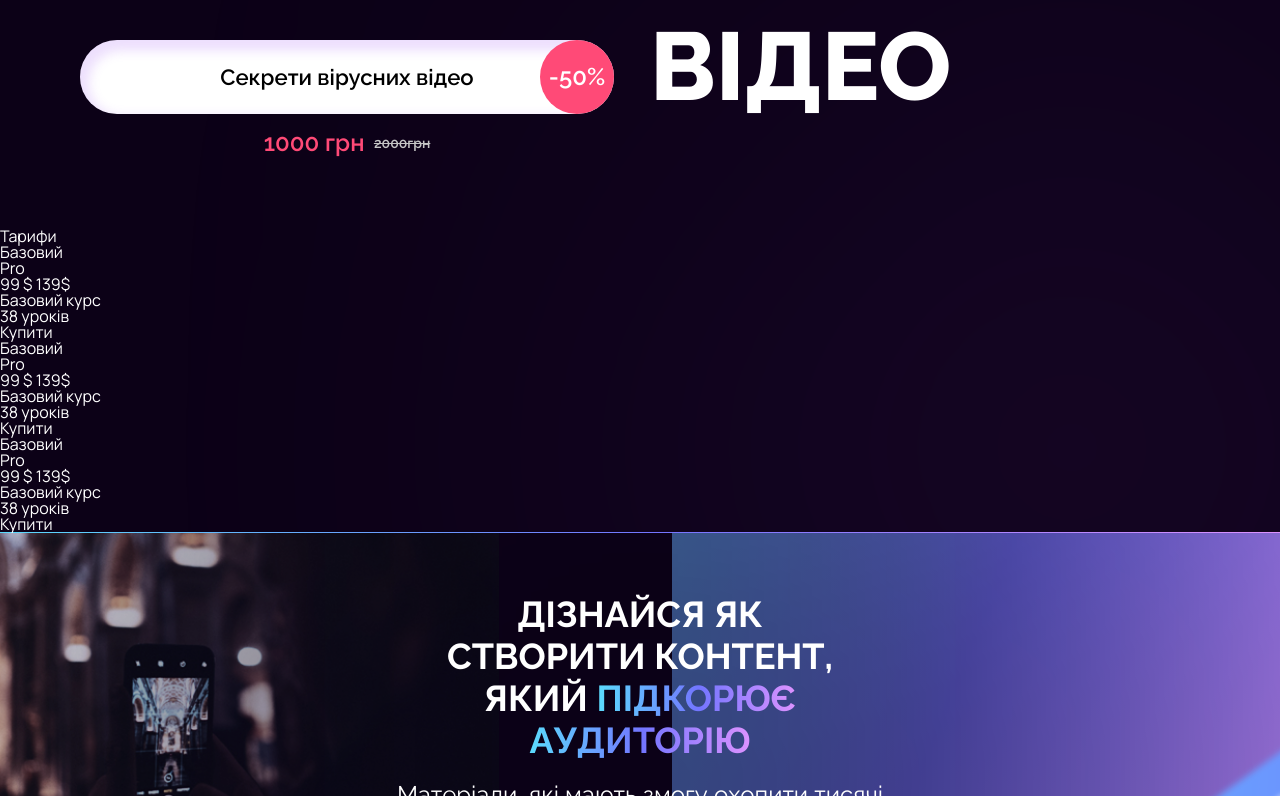
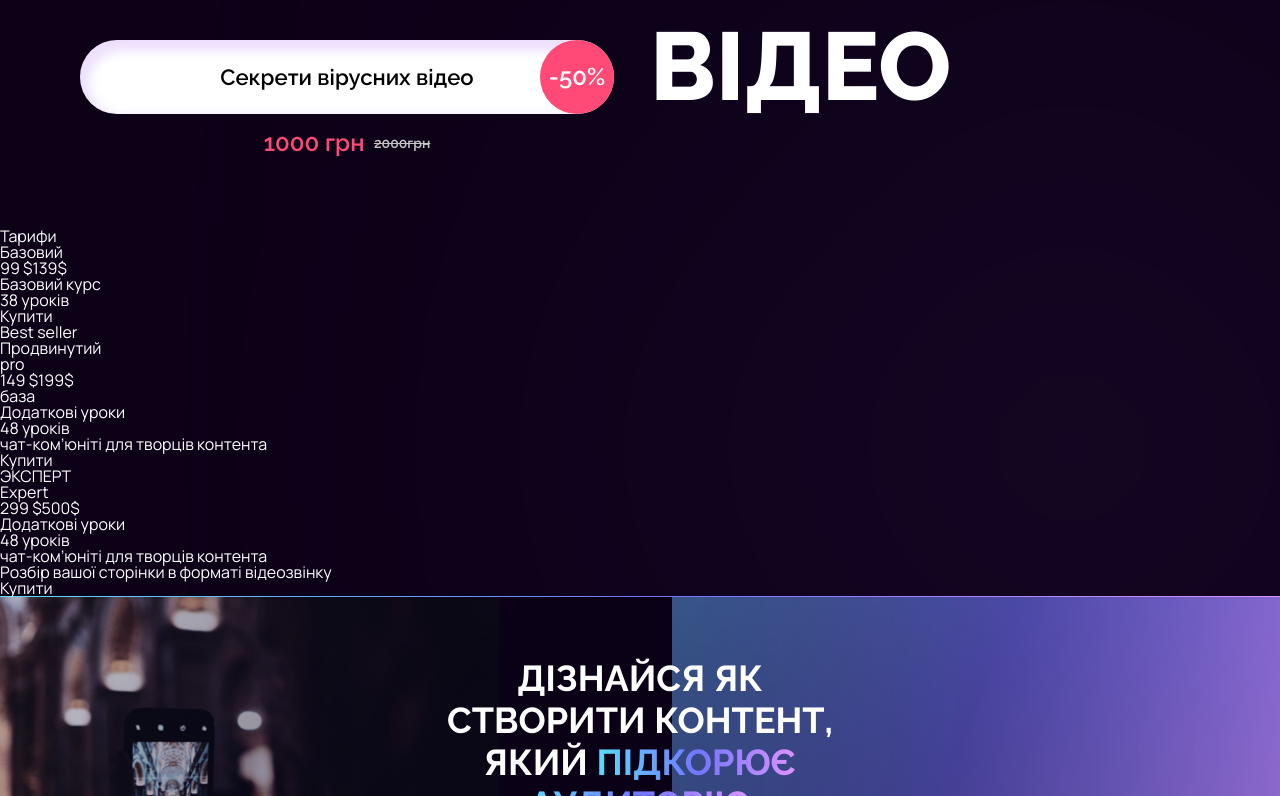
Before and after one commit to kulakaa073/blogger-info, a Next.js app: page /en in a window 1280 px wide. Shown: the part 615-1411 px from the top of the page. Built offline with nearby package versions, Linux system fonts and the light colour scheme.

Commit message:
refactor: plan card and block scaffolding

```diff
--- a/app/[lang]/page.tsx
+++ b/app/[lang]/page.tsx
@@ -1,6 +1,6 @@
 import Hero from '@/components/Hero/Hero';
 import PromoBlock from '@/components/PromoBlock/PromoBlock';
-import PricingBlock from '@/components/PricingBlock/PricingBlock';
+import PlanBlock from '@/components/PlanBlock/PlanBlock';
 import { getLanguageFromParams } from '@/lib/language';
 
 interface HomeProps {
@@ -15,7 +15,7 @@ const Home = async ({ params }: HomeProps) => {
   return (
     <>
       <Hero language={language} />
-      <PricingBlock language={language} />
+      <PlanBlock language={language} />
       <PromoBlock language={language} />
     </>
   );
--- /dev/null
+++ b/components/PlanBlock/PlanBlock.tsx
@@ -0,0 +1,61 @@
+import { PlanInfo } from '@/types/planInfo';
+import PlanCard from '../PlanCard/PlanCard';
+import { Language } from '@/lib/translations';
+
+interface PricingBlockProps {
+  language: Language;
+}
+
+const PlanBlock = ({ language }: PricingBlockProps) => {
+  const mockData: PlanInfo[] = [
+    {
+      name: 'Базовий',
+      currentPrice: 99,
+      originalPrice: 139,
+      featureList: ['Базовий курс', '38 уроків'],
+    },
+    {
+      name: 'Продвинутий',
+      currentPrice: 149,
+      originalPrice: 199,
+      featureList: [
+        'база',
+        'Додаткові уроки',
+        '48 уроків',
+        'чат-ком’юніті для творців контента',
+      ],
+      badge: 'pro',
+      highlight: true,
+    },
+    {
+      name: 'ЭКСПЕРТ',
+      currentPrice: 299,
+      originalPrice: 500,
+      featureList: [
+        'Додаткові уроки',
+        '48 уроків',
+        'чат-ком’юніті для творців контента',
+        'Розбір вашої сторінки в форматі відеозвінку',
+      ],
+      badge: 'Expert',
+    },
+  ];
+  return (
+    <section>
+      <h2>Тарифи</h2>
+      <ul>
+        <li>
+          <PlanCard planData={mockData[0]} />
+        </li>
+        <li>
+          <PlanCard planData={mockData[1]} />
+        </li>
+        <li>
+          <PlanCard planData={mockData[2]} />
+        </li>
+      </ul>
+    </section>
+  );
+};
+
+export default PlanBlock;
--- /dev/null
+++ b/components/PlanCard/PlanCard.tsx
@@ -0,0 +1,29 @@
+import { PlanInfo } from '@/types/planInfo';
+
+interface PlanCardProps {
+  planData: PlanInfo;
+  variant?: string;
+  className?: string; //just to be safe
+}
+
+const PlanCard = ({ planData, variant, className }: PlanCardProps) => {
+  return (
+    <div>
+      {planData.highlight && <p>Best seller</p>}
+      <h3>{planData.name}</h3>
+      {planData.badge && <p>{planData.badge}</p>}
+      <p>
+        {`${planData.currentPrice} $`}
+        <span>{`${planData.originalPrice}$`}</span>
+      </p>
+      <ul>
+        {planData.featureList.map((feature, i) => (
+          <li key={`${planData.name}-${feature}-${i}`}>{feature}</li>
+        ))}
+      </ul>
+      <button>Купити</button>
+    </div>
+  );
+};
+
+export default PlanCard;
--- a/components/PricingBlock/PricingBlock.tsx
+++ /dev/null
@@ -1,27 +0,0 @@
-import PricingCard from '../PricingCard/PricingCard';
-import { Language } from '@/lib/translations';
-
-interface PricingBlockProps {
-  language: Language;
-}
-
-const PricingBlock = ({ language }: PricingBlockProps) => {
-  return (
-    <section>
-      <h2>Тарифи</h2>
-      <ul>
-        <li>
-          <PricingCard />
-        </li>
-        <li>
-          <PricingCard />
-        </li>
-        <li>
-          <PricingCard />
-        </li>
-      </ul>
-    </section>
-  );
-};
-
-export default PricingBlock;
--- a/components/PricingCard/PricingCard.tsx
+++ /dev/null
@@ -1,18 +0,0 @@
-const PricingCard = () => {
-  return (
-    <div>
-      <h3>Базовий</h3>
-      <p>Pro</p>
-      <p>
-        99 $ <span>139$</span>
-      </p>
-      <ul>
-        <li>Базовий курс</li>
-        <li>38 уроків</li>
-      </ul>
-      <button>Купити</button>
-    </div>
-  );
-};
-
-export default PricingCard;
--- /dev/null
+++ b/types/planInfo.ts
@@ -0,0 +1,8 @@
+export interface PlanInfo {
+  name: string;
+  badge?: string;
+  currentPrice: number;
+  originalPrice?: number;
+  featureList: string[];
+  highlight?: boolean;
+}
```
